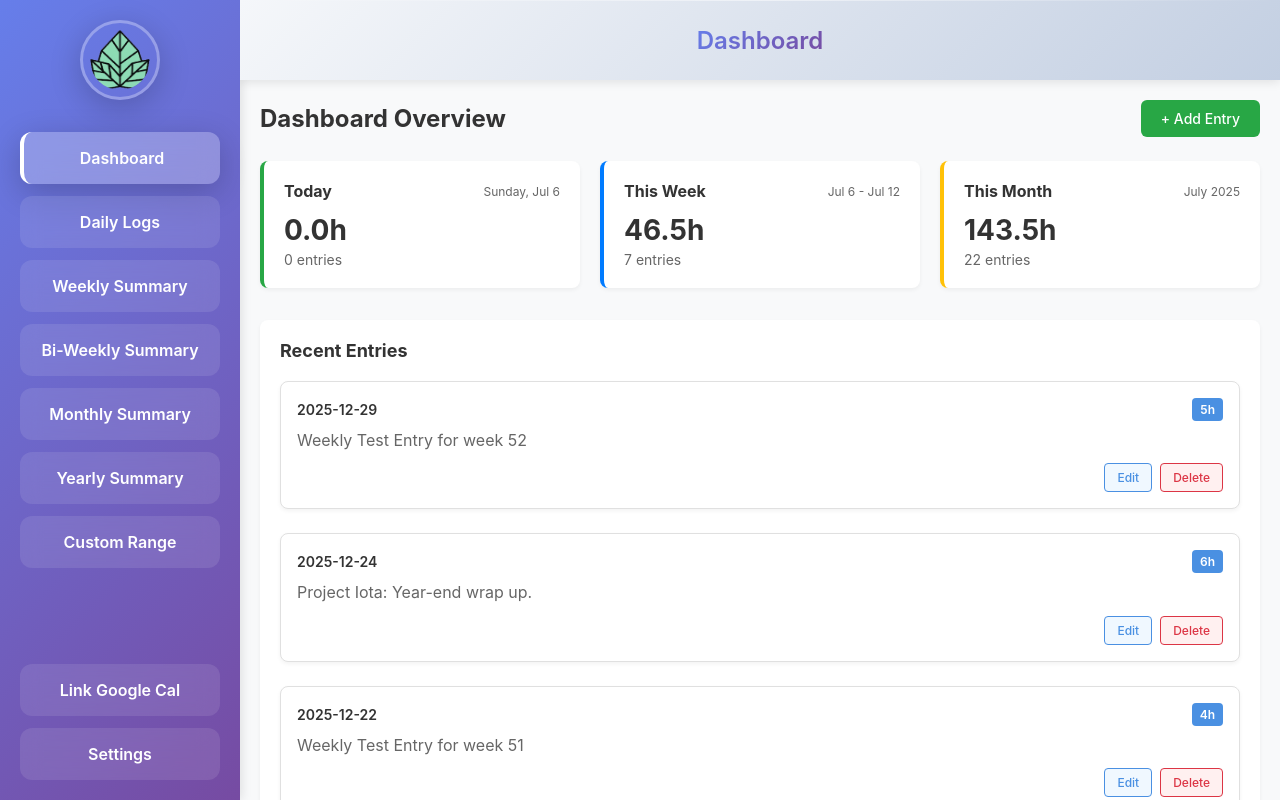
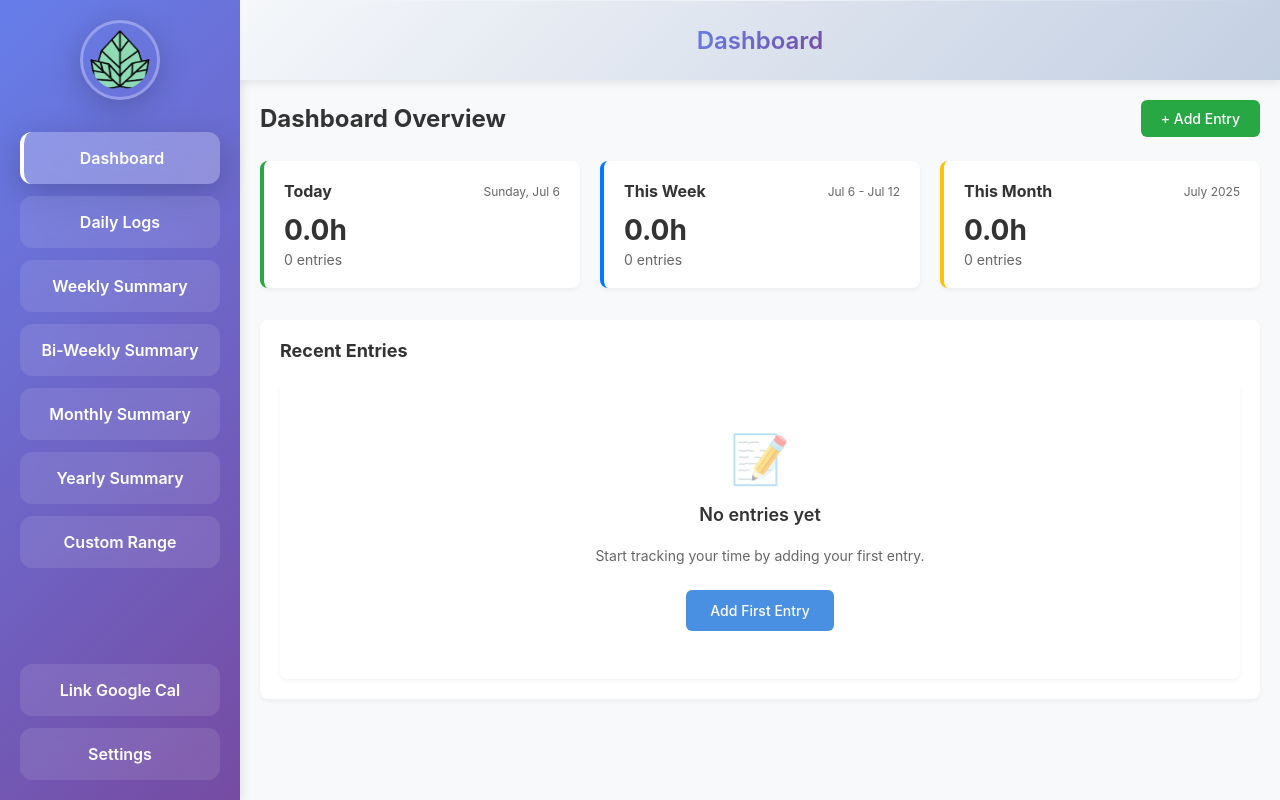
Before and after one commit to ClintasaurusRex/time-tracker, a React (Vite) app: page / in a window 1280 px wide. Built offline with nearby package versions, Linux system fonts and the light colour scheme.

Commit message:
Removes mock data integration from useTimeEntries hook and restores localStorage functionality for entry management.

```diff
--- a/src/data/mockData.ts
+++ b/src/data/mockData.ts
@@ -1,318 +1 @@
-import type { TimeEntry } from "../types";
-
-export const mockEntries: TimeEntry[] = [
-  // January
-  { id: "jan-1", date: "2025-01-10", hours: 7, task: "Project Alpha: Kickoff meeting." },
-  // February
-  { id: "feb-1", date: "2025-02-14", hours: 8, task: "Project Beta: Sprint planning." },
-  // March
-  { id: "mar-1", date: "2025-03-05", hours: 6, task: "Project Gamma: Initial design." },
-  // April
-  { id: "apr-1", date: "2025-04-20", hours: 7.5, task: "Project Delta: API integration." },
-  // May
-  {
-    id: "may-1",
-    date: "2025-05-17",
-    hours: 8,
-    task: "Internal Training: Node.js - Built backend services.",
-  },
-  // June
-  {
-    id: "jun-1",
-    date: "2025-06-13",
-    hours: 8,
-    task: "Client Project A: Database Design - Designed new database schema.",
-  },
-  // July
-  {
-    id: "jul-1",
-    date: "2025-07-18",
-    hours: 6,
-    task: "Time Tracker App: Frontend Development - Worked on the monthly view calendar.",
-  },
-  // August
-  { id: "aug-1", date: "2025-08-22", hours: 7, task: "Project Epsilon: Feature release." },
-  // September
-  { id: "sep-1", date: "2025-09-09", hours: 8, task: "Project Zeta: User testing." },
-  // October
-  { id: "oct-1", date: "2025-10-31", hours: 5, task: "Project Eta: Halloween event." },
-  // November
-  { id: "nov-1", date: "2025-11-15", hours: 7.5, task: "Project Theta: Final review." },
-  // December
-  { id: "dec-1", date: "2025-12-24", hours: 6, task: "Project Iota: Year-end wrap up." },
-
-  // July 2025 - Current month with many entries
-  {
-    id: "1",
-    date: "2025-07-18",
-    hours: 6,
-    task: "Time Tracker App: Frontend Development - Worked on the monthly view calendar.",
-  },
-  {
-    id: "2",
-    date: "2025-07-18",
-    hours: 2,
-    task: "Time Tracker App: Bug Fixing - Fixed a bug in the date navigation.",
-  },
-  {
-    id: "3",
-    date: "2025-07-17",
-    hours: 8,
-    task: "Internal Training: React Hooks Workshop - Attended a workshop on advanced React hooks.",
-  },
-  {
-    id: "4",
-    date: "2025-07-16",
-    hours: 7.5,
-    task: "Time Tracker App: Backend Integration - Integrated the new API endpoint for fetching entries.",
-  },
-  {
-    id: "5",
-    date: "2025-07-15",
-    hours: 8,
-    task: "Client Project A: UI/UX Design - Created wireframes for the new dashboard.",
-  },
-  {
-    id: "6",
-    date: "2025-07-14",
-    hours: 4,
-    task: "Time Tracker App: Code Review - Reviewed pull requests for the weekly view component.",
-  },
-  {
-    id: "7",
-    date: "2025-07-11",
-    hours: 8,
-    task: "Client Project B: Database Migration - Migrated customer data to the new database schema.",
-  },
-  {
-    id: "8",
-    date: "2025-07-10",
-    hours: 6.5,
-    task: "Time Tracker App: Implement Bi-weekly view - Worked on the bi-weekly summary component.",
-  },
-  {
-    id: "9",
-    date: "2025-07-09",
-    hours: 5,
-    task: "Marketing: Blog Post - Wrote a blog post about time management.",
-  },
-  {
-    id: "10",
-    date: "2025-07-08",
-    hours: 7,
-    task: "Client Project A: Client Meeting - Discussed project progress with the client.",
-  },
-  {
-    id: "11",
-    date: "2025-07-07",
-    hours: 8,
-    task: "Time Tracker App: Weekly Summary - Implemented weekly summary calculations.",
-  },
-  {
-    id: "12",
-    date: "2025-07-04",
-    hours: 6,
-    task: "Client Project B: Frontend Development - Built responsive components.",
-  },
-  {
-    id: "13",
-    date: "2025-07-03",
-    hours: 8,
-    task: "Time Tracker App: Dashboard Overview - Enhanced dashboard with charts.",
-  },
-  {
-    id: "14",
-    date: "2025-07-02",
-    hours: 5.5,
-    task: "Internal Training: TypeScript Advanced Features - Learned about generics.",
-  },
-  {
-    id: "15",
-    date: "2025-07-01",
-    hours: 7,
-    task: "Client Project A: API Integration - Connected frontend with backend services.",
-  },
-
-  // June 2025 - Previous month
-  {
-    id: "16",
-    date: "2025-06-30",
-    hours: 8,
-    task: "Client Project B: Testing - Comprehensive testing of new features.",
-  },
-  {
-    id: "17",
-    date: "2025-06-28",
-    hours: 6,
-    task: "Time Tracker App: Monthly View - Implemented calendar grid layout.",
-  },
-  {
-    id: "18",
-    date: "2025-06-27",
-    hours: 7.5,
-    task: "Client Project A: Performance Optimization - Optimized database queries.",
-  },
-  {
-    id: "19",
-    date: "2025-06-26",
-    hours: 8,
-    task: "Marketing: Content Creation - Created tutorial videos.",
-  },
-  {
-    id: "20",
-    date: "2025-06-25",
-    hours: 5,
-    task: "Time Tracker App: User Authentication - Implemented login system.",
-  },
-  {
-    id: "21",
-    date: "2025-06-24",
-    hours: 8,
-    task: "Client Project B: Documentation - Updated API documentation.",
-  },
-  {
-    id: "22",
-    date: "2025-06-23",
-    hours: 6.5,
-    task: "Internal Training: Design Patterns - Studied common design patterns.",
-  },
-  {
-    id: "23",
-    date: "2025-06-20",
-    hours: 7,
-    task: "Client Project A: Bug Fixes - Resolved critical production issues.",
-  },
-  {
-    id: "24",
-    date: "2025-06-19",
-    hours: 8,
-    task: "Time Tracker App: Data Visualization - Added charts and graphs.",
-  },
-  {
-    id: "25",
-    date: "2025-06-18",
-    hours: 4.5,
-    task: "Marketing: Social Media - Created social media content.",
-  },
-  {
-    id: "26",
-    date: "2025-06-17",
-    hours: 8,
-    task: "Client Project B: Feature Development - Built new user features.",
-  },
-  {
-    id: "27",
-    date: "2025-06-16",
-    hours: 6,
-    task: "Time Tracker App: Mobile Responsive - Made app mobile-friendly.",
-  },
-  {
-    id: "28",
-    date: "2025-06-13",
-    hours: 8,
-    task: "Client Project A: Database Design - Designed new database schema.",
-  },
-  {
-    id: "29",
-    date: "2025-06-12",
-    hours: 5.5,
-    task: "Internal Training: React Performance - Learned optimization techniques.",
-  },
-  {
-    id: "30",
-    date: "2025-06-11",
-    hours: 7,
-    task: "Time Tracker App: Export Feature - Added data export functionality.",
-  },
-
-  // May 2025 - Two months ago
-  {
-    id: "31",
-    date: "2025-05-30",
-    hours: 8,
-    task: "Client Project A: Project Planning - Created detailed project roadmap.",
-  },
-  {
-    id: "32",
-    date: "2025-05-29",
-    hours: 6,
-    task: "Time Tracker App: Initial Setup - Set up project structure and dependencies.",
-  },
-  {
-    id: "33",
-    date: "2025-05-28",
-    hours: 7.5,
-    task: "Client Project B: Requirements Analysis - Analyzed client requirements.",
-  },
-  {
-    id: "34",
-    date: "2025-05-27",
-    hours: 5,
-    task: "Marketing: Market Research - Researched target audience.",
-  },
-  {
-    id: "35",
-    date: "2025-05-24",
-    hours: 8,
-    task: "Internal Training: Advanced CSS - Learned modern CSS techniques.",
-  },
-  {
-    id: "36",
-    date: "2025-05-23",
-    hours: 6.5,
-    task: "Client Project A: Wireframing - Created detailed wireframes.",
-  },
-  {
-    id: "37",
-    date: "2025-05-22",
-    hours: 7,
-    task: "Time Tracker App: Research - Researched similar applications.",
-  },
-  {
-    id: "38",
-    date: "2025-05-21",
-    hours: 8,
-    task: "Client Project B: Prototype Development - Built interactive prototype.",
-  },
-  {
-    id: "39",
-    date: "2025-05-20",
-    hours: 4,
-    task: "Marketing: Brand Strategy - Developed brand positioning.",
-  },
-  {
-    id: "40",
-    date: "2025-05-17",
-    hours: 8,
-    task: "Internal Training: Node.js - Built backend services.",
-  },
-
-  // Weekly mock data for 2025 (one entry per week, Mondays)
-  ...Array.from({ length: 52 }, (_, i) => {
-    const weekStart = new Date(2025, 0, 1 + i * 7);
-    // Adjust to Monday
-    weekStart.setDate(weekStart.getDate() + ((1 - weekStart.getDay() + 7) % 7));
-    const month = String(weekStart.getMonth() + 1).padStart(2, "0");
-    const day = String(weekStart.getDate()).padStart(2, "0");
-    return {
-      id: `week-${i + 1}`,
-      date: `2025-${month}-${day}`,
-      hours: 4 + (i % 5), // Vary hours for realism
-      task: `Weekly Test Entry for week ${i + 1}`,
-    };
-  }),
-
-  // Bi-weekly mock data for 2025 (one entry every other Monday)
-  ...Array.from({ length: 26 }, (_, i) => {
-    const biWeekStart = new Date(2025, 0, 1 + i * 14);
-    biWeekStart.setDate(biWeekStart.getDate() + ((1 - biWeekStart.getDay() + 7) % 7));
-    const month = String(biWeekStart.getMonth() + 1).padStart(2, "0");
-    const day = String(biWeekStart.getDate()).padStart(2, "0");
-    return {
-      id: `biweek-${i + 1}`,
-      date: `2025-${month}-${day}`,
-      hours: 6 + (i % 3), // Vary hours for realism
-      task: `Bi-weekly Test Entry for period ${i + 1}`,
-    };
-  }),
-];
+// This file intentionally left blank for production. Remove all mock data before merge.
--- a/src/hooks/useTimeEntries.ts
+++ b/src/hooks/useTimeEntries.ts
@@ -1,6 +1,5 @@
 import { useState, useEffect } from "react";
 import type { TimeEntry } from "../types";
-import { mockEntries } from "../data/mockData";
 
 export const useTimeEntries = () => {
   const [entries, setEntries] = useState<TimeEntry[]>([]);
@@ -8,17 +7,16 @@ export const useTimeEntries = () => {
 
   // Load entries from localStorage on component mount
   useEffect(() => {
-    // Force load mock data (temporary for testing)
-    setEntries(mockEntries);
-    localStorage.setItem("timeEntries", JSON.stringify(mockEntries));
+    const savedEntries = localStorage.getItem("timeEntries");
+    if (savedEntries) {
+      setEntries(JSON.parse(savedEntries));
+    }
     setIsLoaded(true);
   }, []);
 
   // Save entries to localStorage whenever entries change (but only after initial load)
   useEffect(() => {
-    console.log("Entries changed, isLoaded:", isLoaded, "entries.length:", entries.length);
     if (isLoaded) {
-      console.log("Saving entries to localStorage:", entries);
       localStorage.setItem("timeEntries", JSON.stringify(entries));
     }
   }, [entries, isLoaded]);
```
